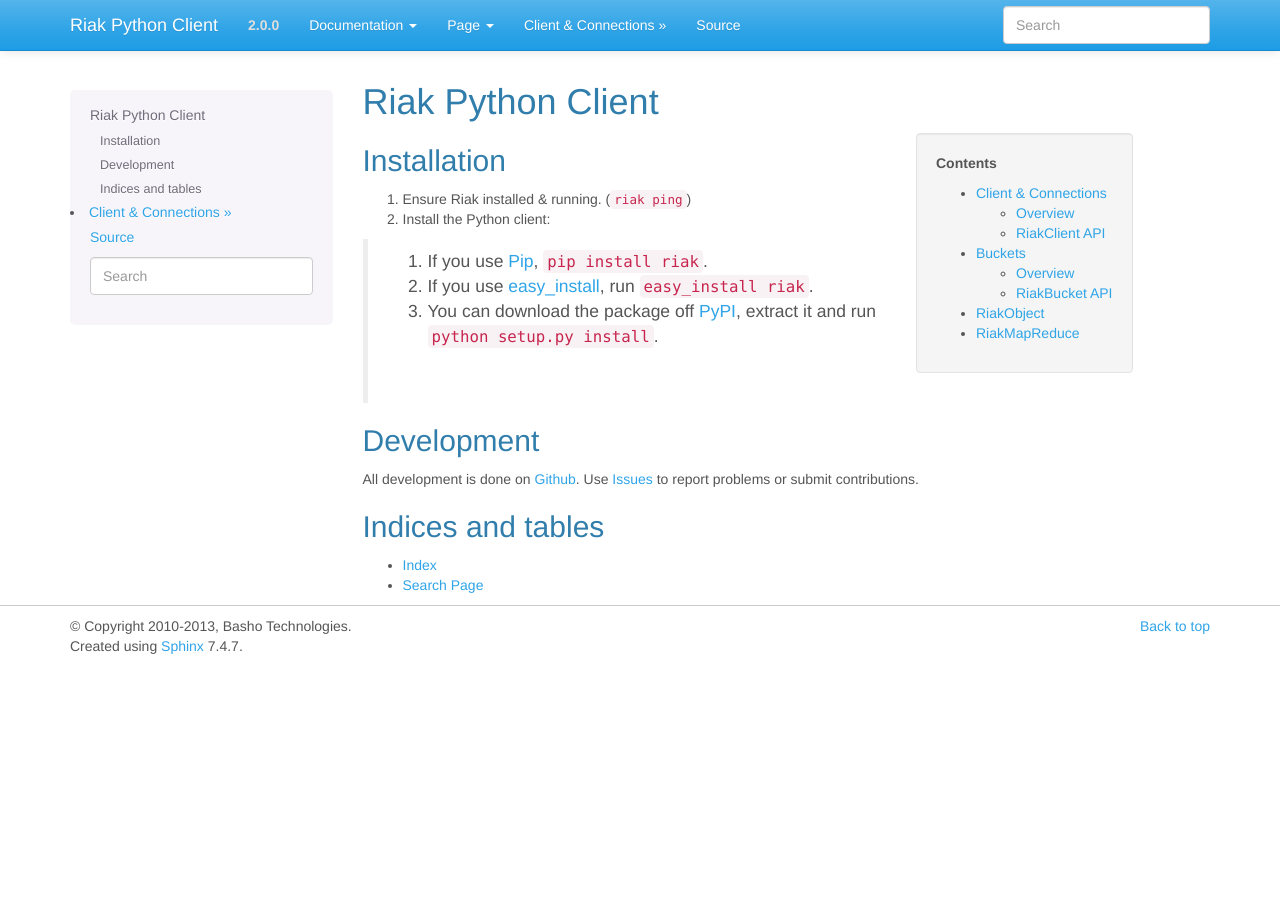
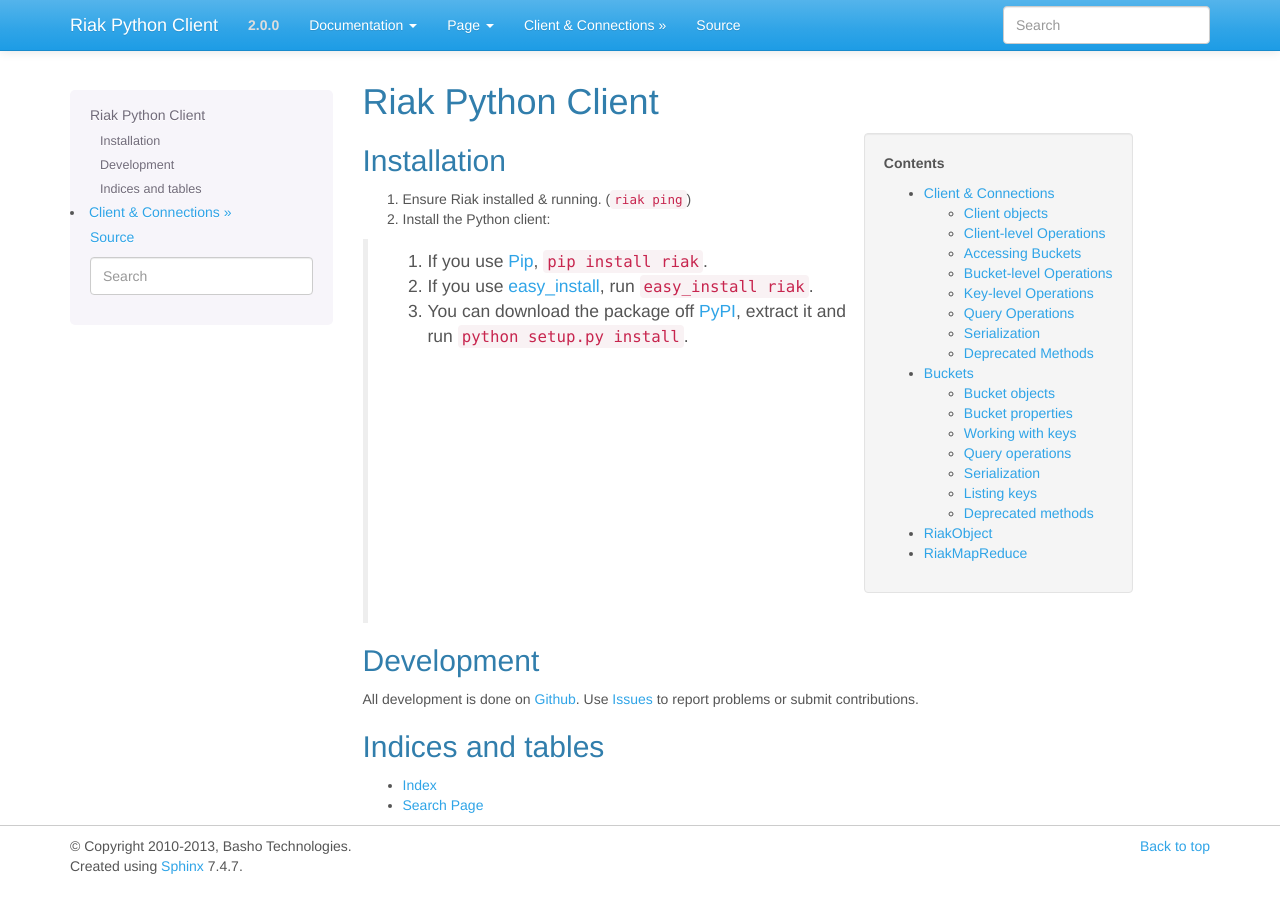
Before and after one commit to basho/riak-python-client, a Sphinx documentation site: the page built from docs/index.rst, in a window 1280 px wide. Built offline with Sphinx 7.4.7, drawn with Linux system fonts in a browser that asks for light colours.

Commit message:
Tweak some headers formatting.
Also, fix a bug where deprecated quorum accessor docs weren't being
formatted properly.

```diff
--- a/docs/bucket.rst
+++ b/docs/bucket.rst
@@ -3,10 +3,6 @@
 =======
 
 .. currentmodule:: riak.bucket
-
---------
-Overview
---------
 
 Buckets are both namespaces for the key-value pairs you store in Riak,
 and containers for properties that apply to that namespace. Buckets
@@ -19,7 +15,7 @@
     mybucket = client.bucket('mybucket')
 
 --------------
-RiakBucket API
+Bucket objects
 --------------
 
 .. autoclass:: RiakBucket
@@ -30,9 +26,9 @@
 
    .. autoattribute:: resolver
 
-^^^^^^^^^^^^^^^^^
+-----------------
 Bucket properties
-^^^^^^^^^^^^^^^^^
+-----------------
 
 Bucket properties are flags and defaults that apply to all keys in the
 bucket.
@@ -43,9 +39,9 @@
 .. automethod:: RiakBucket.get_property
 .. automethod:: RiakBucket.set_property
 
-"""""""""""""""""""""""""""""""
+^^^^^^^^^^^^^^^^^^^^^^^^^^^^^^^
 Shortcuts for common properties
-"""""""""""""""""""""""""""""""
+^^^^^^^^^^^^^^^^^^^^^^^^^^^^^^^
 
 Some of the most commonly-used bucket properties are exposed as object
 properties as well. The getters and setters simply call
@@ -61,9 +57,9 @@
 .. autoattribute:: RiakBucket.pw
 .. autoattribute:: RiakBucket.rw
 
-""""""""""""""""""""
+^^^^^^^^^^^^^^^^^^^^
 Shortcuts for search
-""""""""""""""""""""
+^^^^^^^^^^^^^^^^^^^^
 
 When Riak Search is enabled on the server, you can toggle which
 buckets have automatic indexing turned on using the ``search`` bucket
@@ -74,9 +70,9 @@
 .. automethod:: RiakBucket.enable_search
 .. automethod:: RiakBucket.disable_search
 
-^^^^^^^^^^^^^^^^^
+-----------------
 Working with keys
-^^^^^^^^^^^^^^^^^
+-----------------
 
 The primary purpose of buckets is to act as namespaces for keys. As
 such, you can use the bucket object to create, fetch and delete
@@ -98,18 +96,18 @@
 .. automethod:: RiakBucket.get_counter
 .. automethod:: RiakBucket.update_counter
 
-^^^^^^^^^^^^^^^^
+----------------
 Query operations
-^^^^^^^^^^^^^^^^
+----------------
 
 .. automethod:: RiakBucket.search
 .. automethod:: RiakBucket.get_index
 .. automethod:: RiakBucket.stream_index
 
 
-^^^^^^^^^^^^^
+-------------
 Serialization
-^^^^^^^^^^^^^
+-------------
 
 Similar to :class:`RiakClient <riak.client.RiakClient>`, buckets can
 register custom transformation functions for media-types. When
@@ -123,9 +121,9 @@
 .. automethod:: RiakBucket.set_decoder
 
 
-^^^^^^^^^^^^
+------------
 Listing keys
-^^^^^^^^^^^^
+------------
 
 Shortcuts for :meth:`RiakClient.get_keys()
 <riak.client.RiakClient.get_keys>` and
@@ -136,9 +134,9 @@
 .. automethod:: RiakBucket.get_keys
 .. automethod:: RiakBucket.stream_keys
 
-^^^^^^^^^^^^^^^^^^
+------------------
 Deprecated methods
-^^^^^^^^^^^^^^^^^^
+------------------
 
 .. warning:: These methods exist solely for backwards-compatibility and should not
    be used unless code is being ported from an older version.
--- a/docs/client.rst
+++ b/docs/client.rst
@@ -1,10 +1,6 @@
 ====================
 Client & Connections
 ====================
-
---------
-Overview
---------
 
 To connect to a Riak cluster, you must create a
 :py:class:`~riak.client.RiakClient` object. The default configuration
@@ -28,7 +24,7 @@
 when a new connection is requested.
 
 --------------
-RiakClient API
+Client objects
 --------------
 
 .. currentmodule:: riak.client
@@ -66,9 +62,9 @@
 .. autoclass:: riak.node.RiakNode
    :members:
 
-^^^^^^^^^^^^^^^^^^^^^^^
+-----------------------
 Client-level Operations
-^^^^^^^^^^^^^^^^^^^^^^^
+-----------------------
 
 Some operations are not scoped by buckets and can be performed on the
 client directly:
@@ -77,9 +73,9 @@
 .. automethod:: RiakClient.get_buckets
 .. automethod:: RiakClient.stream_buckets
 
-^^^^^^^^^^^^^^^^^
+-----------------
 Accessing Buckets
-^^^^^^^^^^^^^^^^^
+-----------------
 
 Most client operations are on :py:class:`bucket objects
 <riak.bucket.RiakBucket>` or keys within those buckets. Use the
@@ -88,9 +84,9 @@
 
 .. automethod:: RiakClient.bucket
 
-^^^^^^^^^^^^^^^^^^^^^^^
+-----------------------
 Bucket-level Operations
-^^^^^^^^^^^^^^^^^^^^^^^
+-----------------------
 
 .. automethod:: RiakClient.get_bucket_props
 .. automethod:: RiakClient.set_bucket_props
@@ -98,9 +94,9 @@
 .. automethod:: RiakClient.get_keys
 .. automethod:: RiakClient.stream_keys
 
-^^^^^^^^^^^^^^^^^^^^
+--------------------
 Key-level Operations
-^^^^^^^^^^^^^^^^^^^^
+--------------------
 
 .. automethod:: RiakClient.get
 .. automethod:: RiakClient.put
@@ -109,9 +105,9 @@
 .. automethod:: RiakClient.get_counter
 .. automethod:: RiakClient.update_counter
 
-^^^^^^^^^^^^^^^^
+----------------
 Query Operations
-^^^^^^^^^^^^^^^^
+----------------
 
 .. automethod:: RiakClient.mapred
 .. automethod:: RiakClient.stream_mapred
@@ -121,9 +117,9 @@
 .. automethod:: RiakClient.fulltext_add
 .. automethod:: RiakClient.fulltext_delete
 
-^^^^^^^^^^^^^
+-------------
 Serialization
-^^^^^^^^^^^^^
+-------------
 
 The client supports automatic transformation of Riak responses into
 Python types if encoders and decoders are registered for the
```
Also changed, not shown: other parts of docs/bucket.rst (+4 -2 lines), other parts of docs/client.rst (+3 -3 lines), 1 other file.
